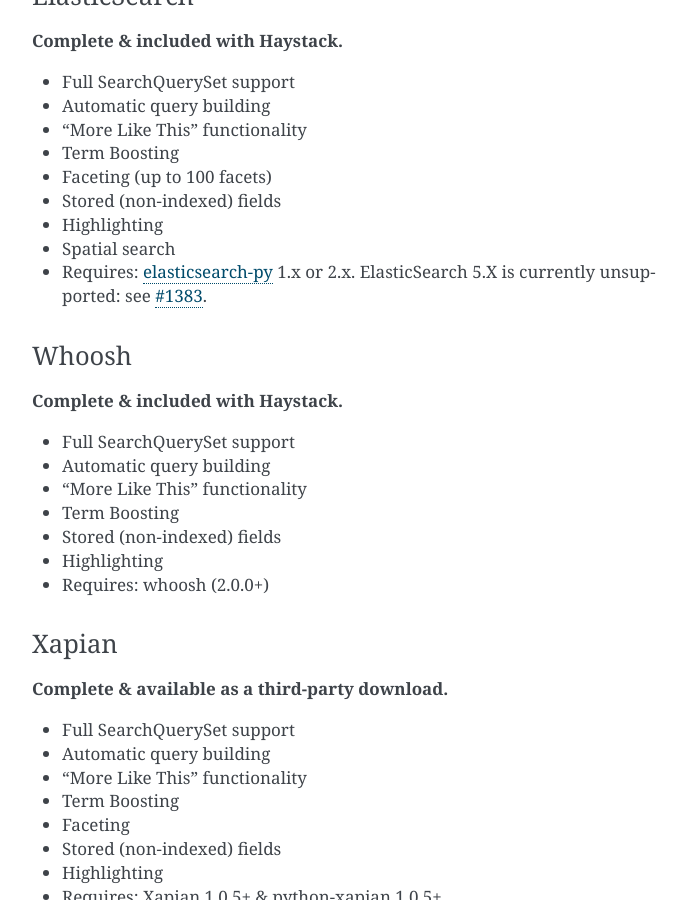
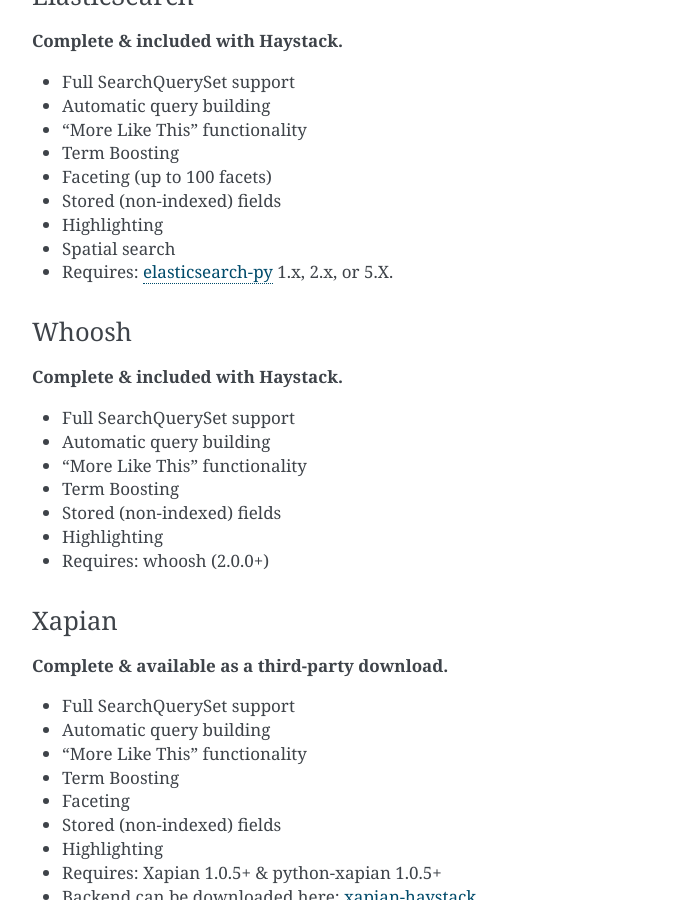
Before and after one commit to marlowe2332/reinforcement, a Sphinx documentation site: the page built from docs/backend_support.rst, in a window 1280 px wide and 900 px high, scrolled down 723 px. Shown: the whole window, without its empty margins (388-1075 px from the left). Built offline with Sphinx 7.4.7, drawn with Linux system fonts in a browser that asks for light colours.

Commit message:
Update backend support doc (closes #1626)

```diff
--- a/docs/backend_support.rst
+++ b/docs/backend_support.rst
@@ -50,7 +50,7 @@ ElasticSearch
 * Stored (non-indexed) fields
 * Highlighting
 * Spatial search
-* Requires: `elasticsearch-py <https://pypi.python.org/pypi/elasticsearch>`_ 1.x or 2.x. ElasticSearch 5.X is currently unsupported: see `#1383 <https://github.com/django-haystack/django-haystack/issues/1383>`_.
+* Requires: `elasticsearch-py <https://pypi.python.org/pypi/elasticsearch>`_ 1.x, 2.x, or 5.X.
 
 Whoosh
 ------
```
